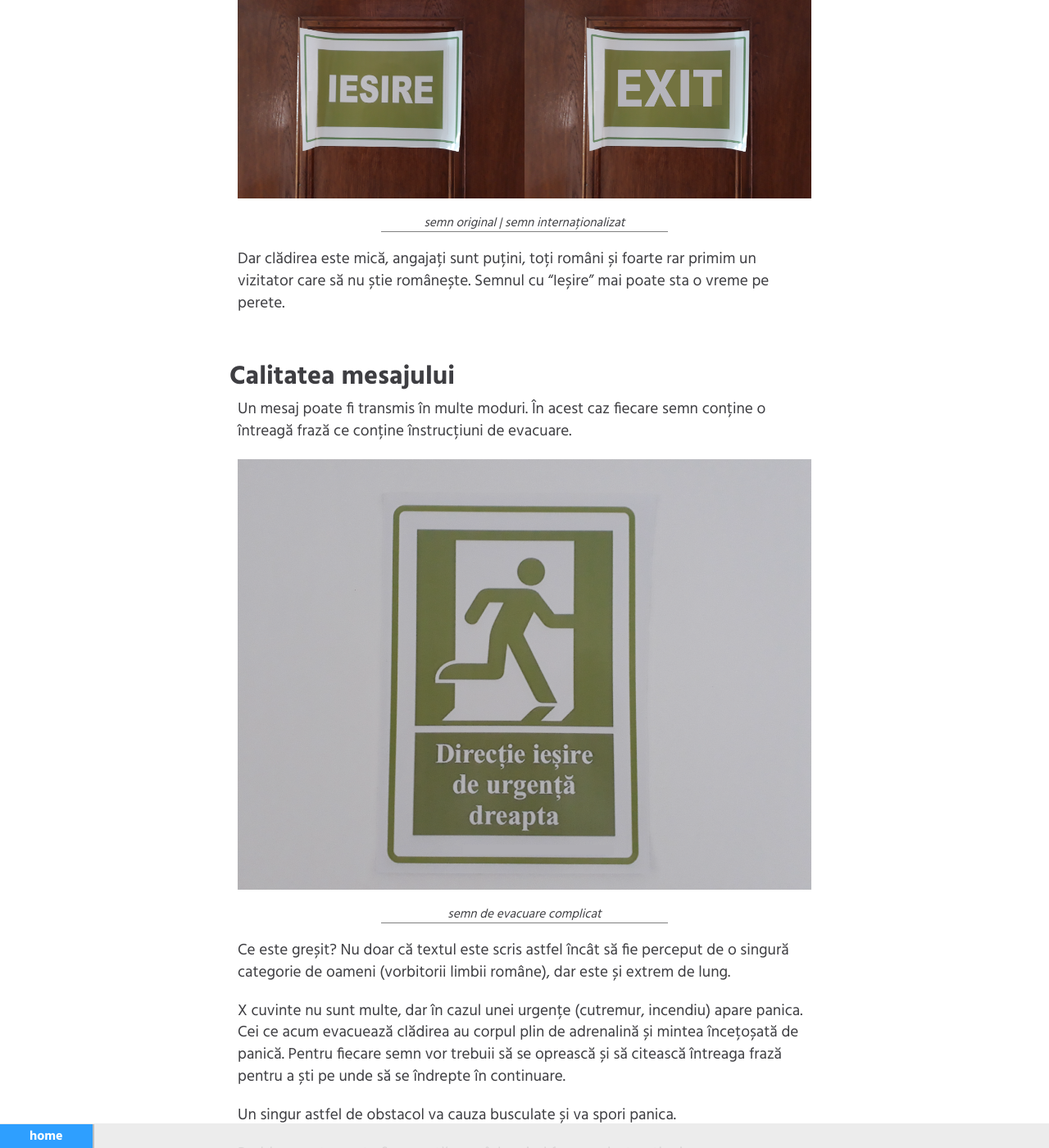
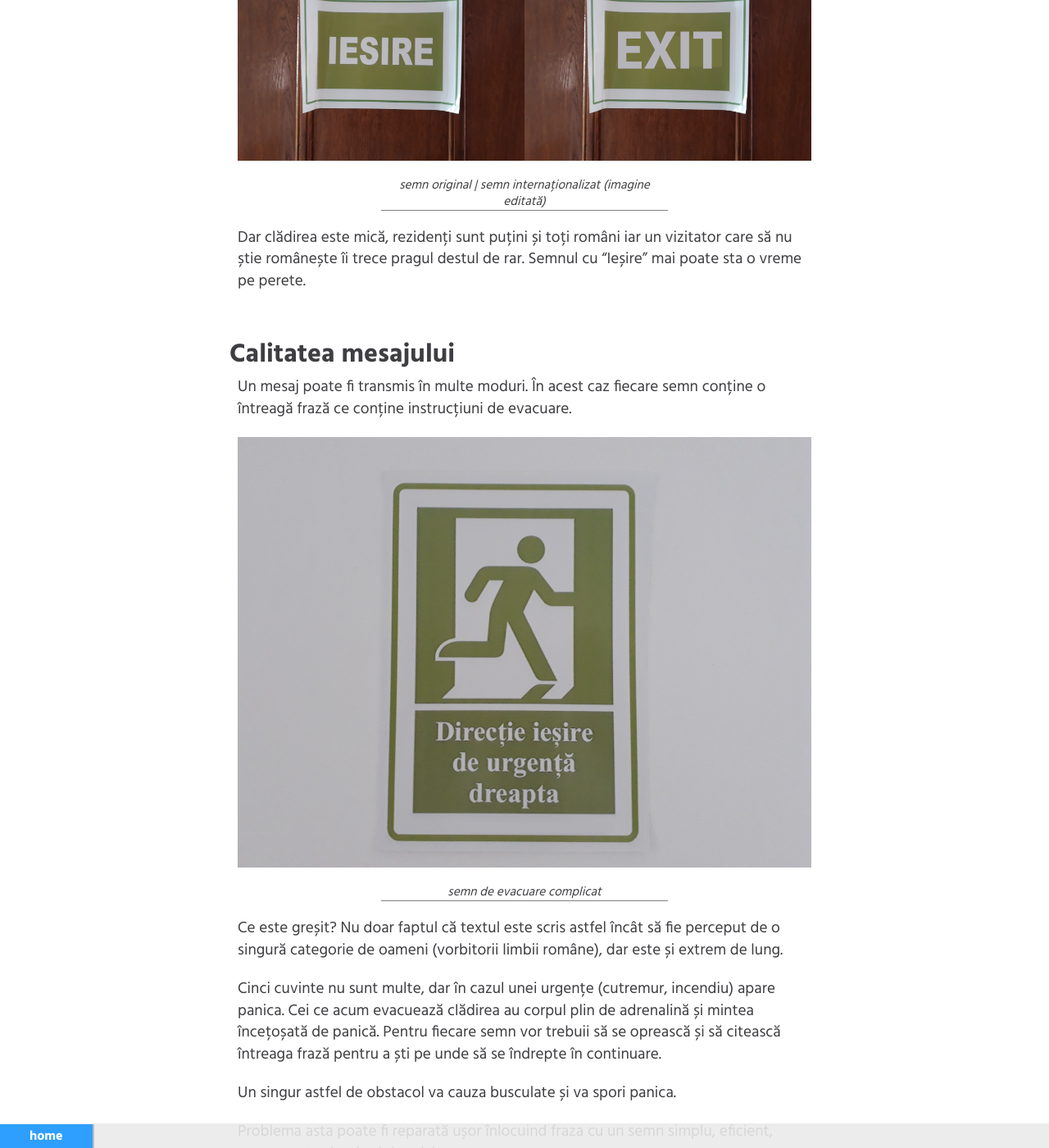
Before and after one commit to mirceaciu/misiuneadoi, a Jekyll site: the page built from _posts/2017-05-15-design-pentru-cauza-corecta.md, in a window 1280 px wide and 1400 px high, scrolled down 1331 px. Shown: the whole window at 82% size. Built offline with Jekyll 4.4.1, drawn with Linux system fonts in a browser that asks for light colours; comment, search, counter and statistics services are not loaded; some of the changed text lies outside the part shown.

Commit message:
post correct

```diff
--- a/_posts/2017-05-15-design-pentru-cauza-corecta.md
+++ b/_posts/2017-05-15-design-pentru-cauza-corecta.md
@@ -9,20 +9,17 @@
 image-size: cover
 ---
 
-Clădirile în care lucrăm trebuie să aibe afișat, pe fiecare etaj, un plan de evacuare. Un asemenea plan este compus din mai multe elemente: indicatoare, lumini, sonorizare, schițe de evacuare.
+Clădirile în care lucrăm trebuie să fie prevăzute cu un plan de evacuare. Un asemenea plan este compus din mai multe elemente: indicatoare, lumini, sonorizare, schițe de evacuare.
 
-Un astfel de sistem este prezent și la locul meu de muncă. Clădirea este mică deci este nevoie de ceva exotic pentru a semnala rutele de evacuare.
-
-
-Mă deranjează în schimb design-ul ales de responbabilul de securitate:
+Sunt atât de răspândite încât uneori nici nu le observăm, dar iată un set ce mi-a atras atenția.
 
 <!--more-->
 
-<img class="post-image" src="{{ site.baseurl }}/assets/img/post/design-corect/des1.png" alt="semn evacuare iesire"/>
+<img class="post-image" src="{{ site.baseurl }}/assets/img/post/design-corect/des1.png" alt="semn evacuare"/>
 
 <span class="img-alt"> semn de evacuare </span>
 
-Câteva aspecte sunt extrem de prost alese.
+Câteva aspecte sunt extrem de prost alese în acest design.
 
 ### Limba design-ului
 
@@ -30,25 +27,25 @@
 
 <img class="post-image" src="{{ site.baseurl }}/assets/img/post/design-corect/des2.png" alt="semn evacuare original și corectat"/>
 
-<span class="img-alt"> semn original | semn internaționalizat </span>
+<span class="img-alt"> semn original | semn internaționalizat (imagine editată) </span>
 
-Dar clădirea este mică, angajați sunt puțini, toți români și foarte rar primim un vizitator care să nu știe românește. Semnul cu "Ieșire" mai poate sta o vreme pe perete.
+Dar clădirea este mică, rezidenți sunt puțini și toți români iar un vizitator care să nu știe românește îi trece pragul destul de rar. Semnul cu "Ieșire" mai poate sta o vreme pe perete.
 
 ### Calitatea mesajului
 
-Un mesaj poate fi transmis în multe moduri. În acest caz fiecare semn conține o întreagă frază ce conține înstrucțiuni de evacuare.
+Un mesaj poate fi transmis în multe moduri. În acest caz fiecare semn conține o întreagă frază ce conține instrucțiuni de evacuare.
 
 <img class="post-image" src="{{ site.baseurl }}/assets/img/post/design-corect/des3.png" alt="semn evacuare complicat"/>
 
 <span class="img-alt"> semn de evacuare complicat </span>
 
-Ce este greșit? Nu doar că textul este scris astfel încât să fie perceput de o singură categorie de oameni (vorbitorii limbii române), dar este și extrem de lung.
+Ce este greșit? Nu doar faptul că textul este scris astfel încât să fie perceput de o singură categorie de oameni (vorbitorii limbii române), dar este și extrem de lung.
 
-X cuvinte nu sunt multe, dar în cazul unei urgențe (cutremur, incendiu) apare panica. Cei ce acum evacuează clădirea au corpul plin de adrenalină și mintea încețoșată de panică. Pentru fiecare semn vor trebuii să se oprească și să citească întreaga frază pentru a ști pe unde să se îndrepte în continuare.
+Cinci cuvinte nu sunt multe, dar în cazul unei urgențe (cutremur, incendiu) apare panica. Cei ce acum evacuează clădirea au corpul plin de adrenalină și mintea încețoșată de panică. Pentru fiecare semn vor trebuii să se oprească și să citească întreaga frază pentru a ști pe unde să se îndrepte în continuare.
 
 Un singur astfel de obstacol va cauza busculate și va spori panica.
 
-Problema asta poate fi reparată ușor înlocuind fraza cu instrucțiuni cu un semn simplu, internațional, recunoscut oriunde.
+Problema asta poate fi reparată ușor înlocuind fraza cu un semn simplu, eficient, recunoscut oriunde și de oricine.
 
 
 <img class="post-image" src="{{ site.baseurl }}/assets/img/post/design-corect/des4.png" alt="semn evacuare corectat"/>
@@ -56,4 +53,4 @@
 <span class="img-alt"> semn de evacuare corectat </span>
 
 
-Pentru speța asta este mai bine să folosim un limbaj cât mai răspândit (poate limba engleză) și un mod cât mai simplu și rapid de a transmite mesajul (semne grafice în loc de cuvinte)
+Pentru speța asta este mai bine să folosim un limbaj cât mai răspândit (poate limba engleză) și un mod cât mai simplu și rapid de a transmite mesajul (semne grafice în loc de cuvinte).
```
Also changed, not shown: _posts/2016-12-18-google-esti-beat.md (+1 -1 lines).
